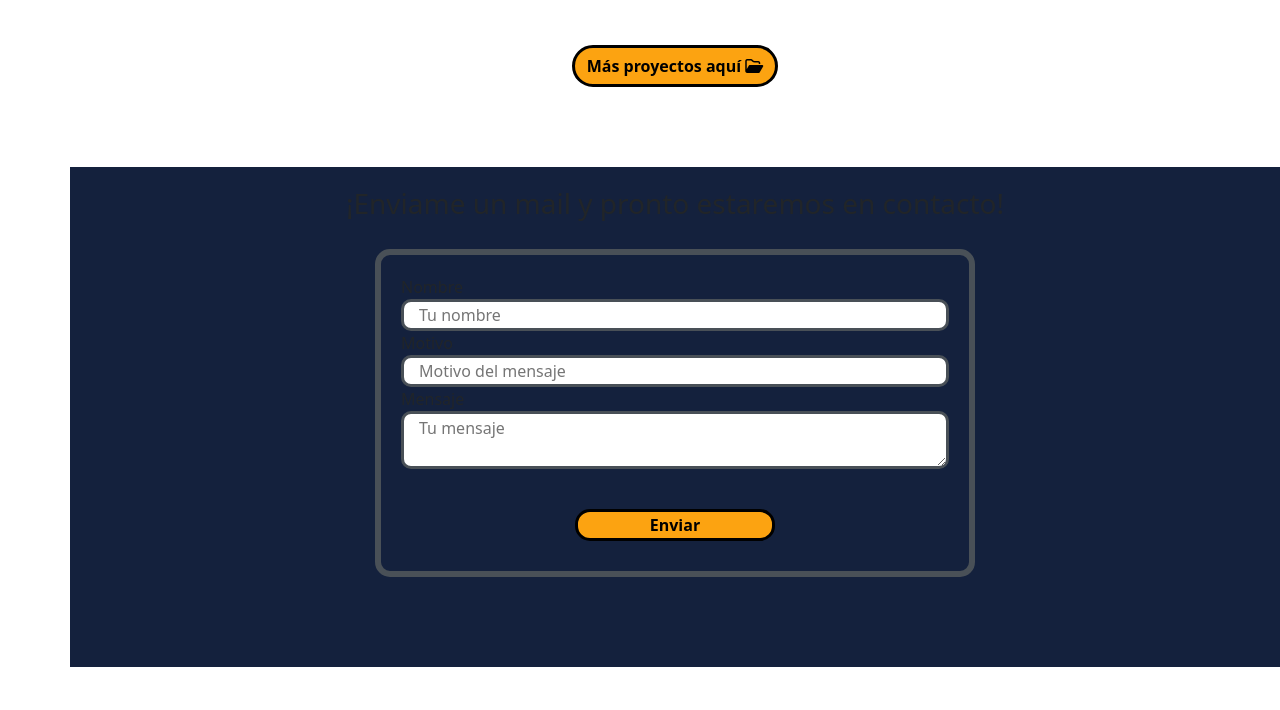
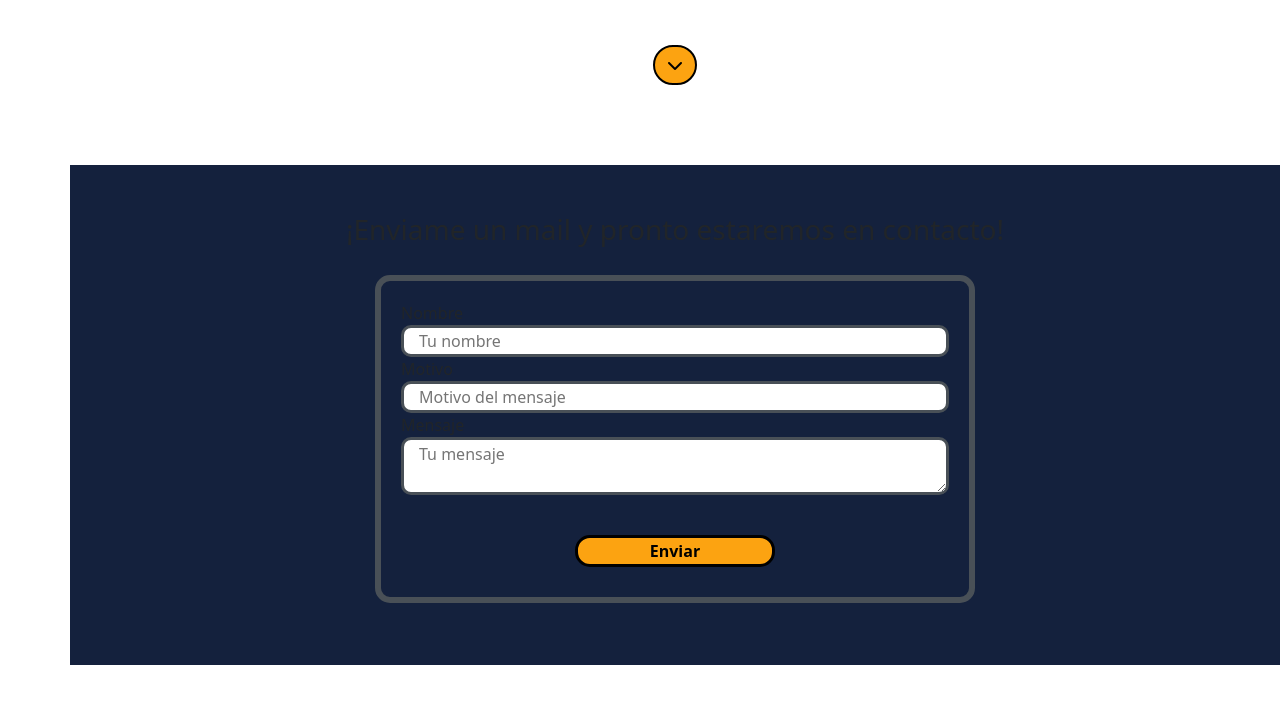
Before and after one commit to frandatagh/porfolioweb, a website with bundled scripts: page index.html in a window 1280 px wide. Shown: the part 3015-3725 px from the top of the page. Built offline with nearby package versions, Linux system fonts and the light colour scheme; no server answers.

Commit message:
agregando ultimos detalles de hoy

```diff
--- a/css/styles.css
+++ b/css/styles.css
@@ -939,13 +939,13 @@ body {
     background-color: #FCA311;
     color: #000;
     font-weight: bold;
-    border: 3px solid black;
+    border: 2px solid black;
 }
 
 #button-more-p:hover {
     background-color: #e3a645;
     color: #fff;
-    border: 3px solid white;
+    border: 2px solid white;
 }
 
 /*estilos del formulario de envio de mail*/
--- a/index.html
+++ b/index.html
@@ -170,7 +170,7 @@
           </h5>
         </div>
         <div class="d-flex justify-content-center">
-          <button id="button-mainproj"class="btn btn-primary toggle-button d-md-none m-3">
+          <button id="button-mainproj"class="btn btn-primary toggle-button d-md-none m-3 rounded-pill">
             <i class="fa-solid fa-chevron-down"></i>
           </button>
         </div>
@@ -388,15 +388,15 @@
 
     </div>
     <div>
-      <button id="button-more-p" class="btn btn-primary rounded-pill mt-4">Más proyectos aquí <i class="fa-regular fa-folder-open"></i></button>
+      <button id="button-more-p" class="btn btn-primary rounded-pill mt-4"><i class="fa-solid fa-chevron-down"></i></button>
     </div>
 
 
   </div>
   <div id="mail-main">
-    <div class="m-5">
-      <div>
-        <h3 class="titulo-mail">¡Enviame un mail y pronto estaremos en contacto!</h3>
+    <div class="m-5 pb-2 element-showup">
+      <div class="pt-4">
+        <h3 class="titulo-mail pt-4">¡Enviame un mail y pronto estaremos en contacto!</h3>
       </div>
       <div class="formulario">
         <form id="contact-form" class="d-flex flex-column justify-items-center">
```
